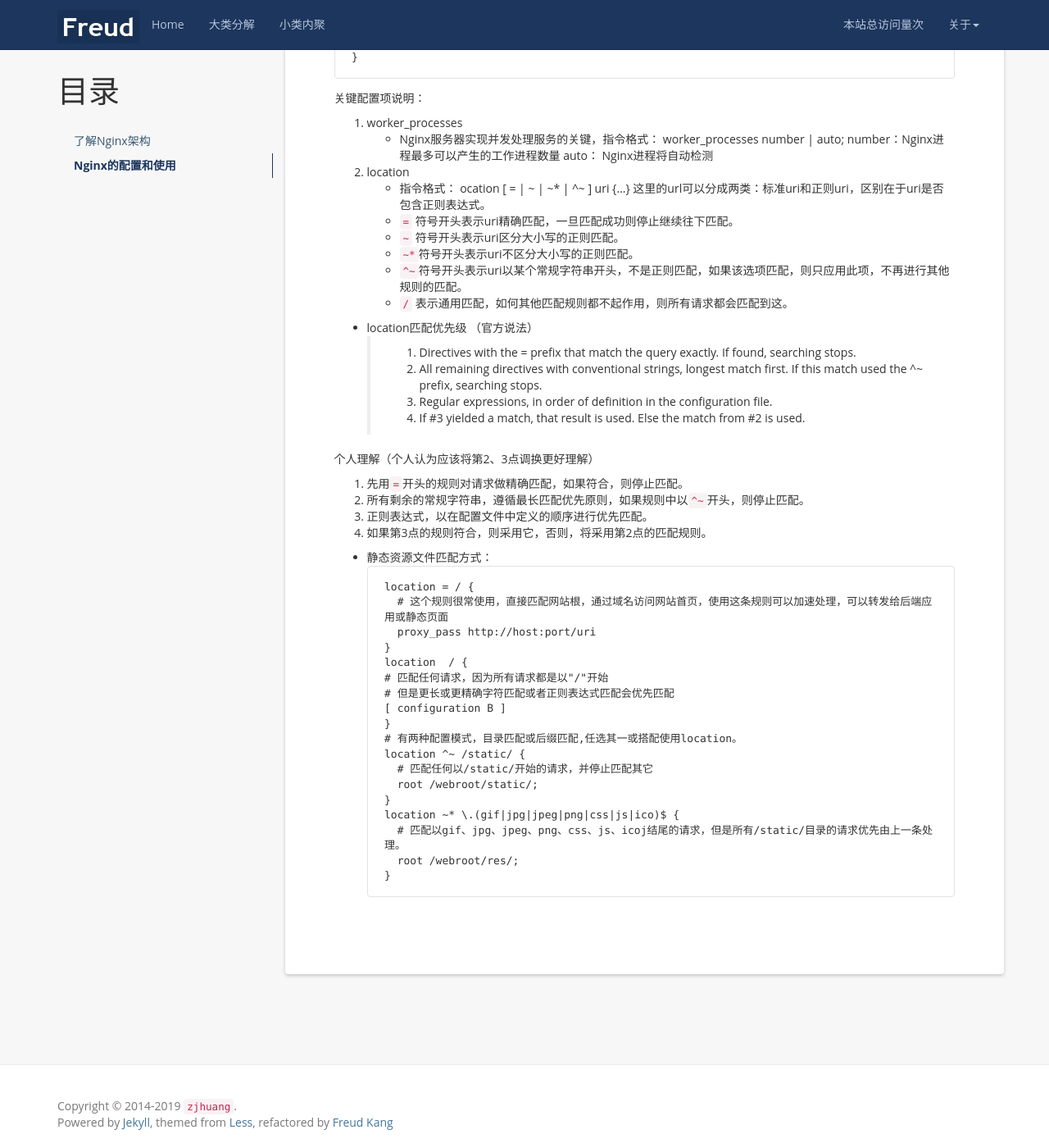
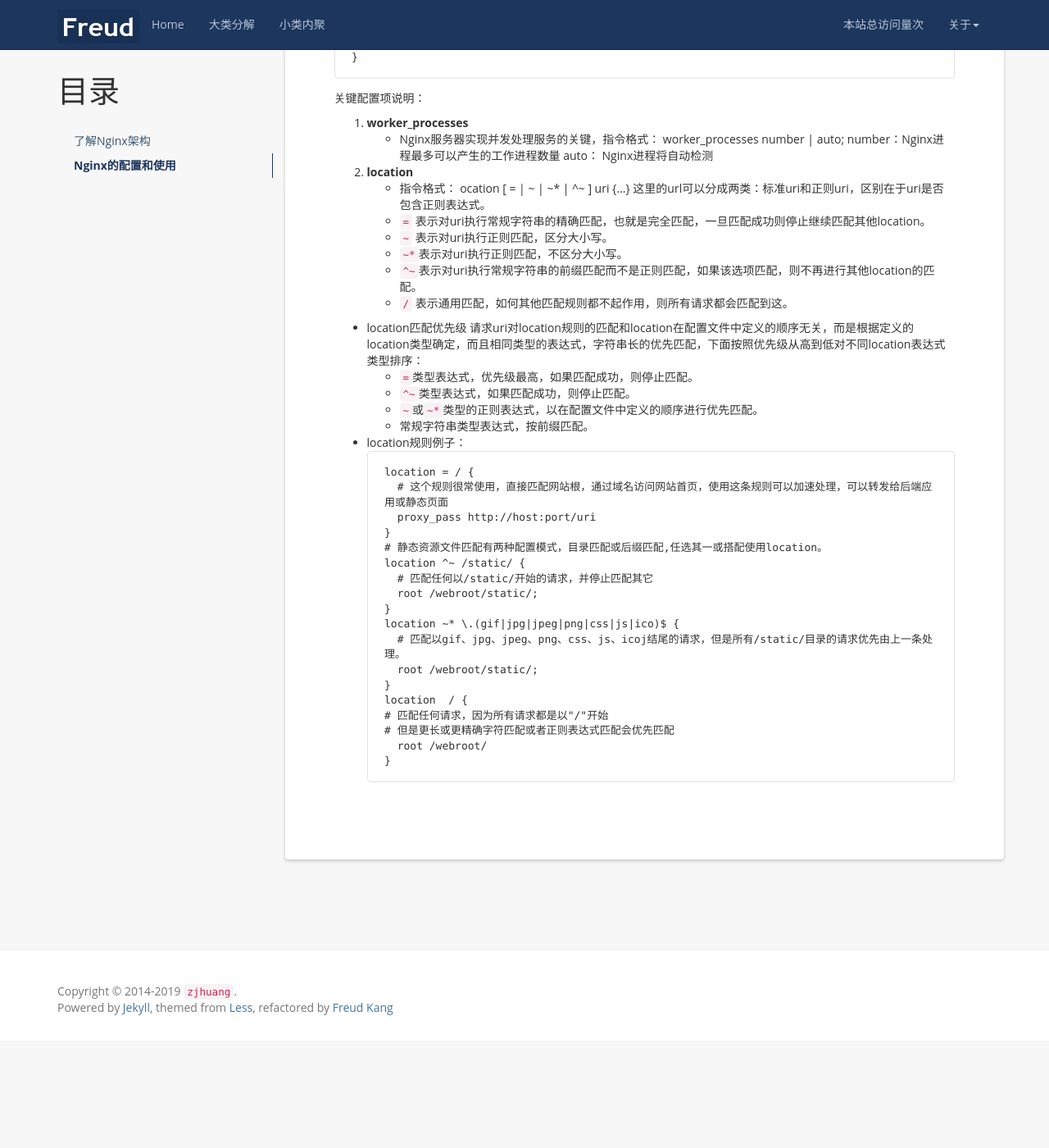
Before and after one commit to kwilove/kwilove.github.io.Jekyll, a Jekyll site: the page built from _posts/2019-03-28-Nginx核心配置讲解与实践.md, in a window 1280 px wide and 1400 px high, scrolled down 4829 px. Shown: the whole window at 82% size. Built offline with Jekyll 4.4.1, drawn with Linux system fonts in a browser that asks for light colours; nearby versions of some CDN libraries; a script that is not in the unit is left out; comment, search, counter and statistics services are not loaded; after the commit the page ends 6098 px from its top, so only the background shows below that.

Commit message:
修改文章《Nginx核心配置讲解与实践》

````diff
--- a/_posts/2019-03-28-Nginx核心配置讲解与实践.md
+++ b/_posts/2019-03-28-Nginx核心配置讲解与实践.md
@@ -176,54 +176,48 @@ http {
 ```
 关键配置项说明：
 
-1. worker_processes
+1. **worker_processes**
 * Nginx服务器实现并发处理服务的关键，指令格式：
 worker_processes number | auto;
 number：Nginx进程最多可以产生的工作进程数量
 auto：  Nginx进程将自动检测
 
-2. location
+2. **location**
 * 指令格式：
 ocation [ = | ~ | ~* | ^~ ] uri {...}
 这里的url可以分成两类：标准uri和正则uri，区别在于uri是否包含正则表达式。
-* `=` 符号开头表示uri精确匹配，一旦匹配成功则停止继续往下匹配。
-* `~` 符号开头表示uri区分大小写的正则匹配。
-* `~*`符号开头表示uri不区分大小写的正则匹配。
-* `^~`符号开头表示uri以某个常规字符串开头，不是正则匹配，如果该选项匹配，则只应用此项，不再进行其他规则的匹配。
+* `=` 表示对uri执行常规字符串的精确匹配，也就是完全匹配，一旦匹配成功则停止继续匹配其他location。
+* `~` 表示对uri执行正则匹配，区分大小写。
+* `~*`表示对uri执行正则匹配，不区分大小写。
+* `^~`表示对uri执行常规字符串的前缀匹配而不是正则匹配，如果该选项匹配，则不再进行其他location的匹配。
 * `/` 表示通用匹配，如何其他匹配规则都不起作用，则所有请求都会匹配到这。
 <!-- * 建议书写顺序：`location = uri` > `location 完整uri` > `location ^~ uri` > `location ~/~* uri` > `loocation 部分起始uri` > `location /`。 -->
 
 * location匹配优先级
-（官方说法）
-> 1. Directives with the = prefix that match the query exactly. If found, searching stops.
-> 2. All remaining directives with conventional strings, longest match first. If this match used the ^~ prefix, searching stops.
-> 3. Regular expressions, in order of definition in the configuration file.
-> 4. If #3 yielded a match, that result is used. Else the match from #2 is used.
+请求uri对location规则的匹配和location在配置文件中定义的顺序无关，而是根据定义的location类型确定，而且相同类型的表达式，字符串长的优先匹配，下面按照优先级从高到低对不同location表达式类型排序：
+  * `=`类型表达式，优先级最高，如果匹配成功，则停止匹配。
+  * `^~`类型表达式，如果匹配成功，则停止匹配。
+  * `~`或`~*`类型的正则表达式，以在配置文件中定义的顺序进行优先匹配。
+  * 常规字符串类型表达式，按前缀匹配。
 
-个人理解（个人认为应该将第2、3点调换更好理解）
-1. 先用`=`开头的规则对请求做精确匹配，如果符合，则停止匹配。
-2. 所有剩余的常规字符串，遵循最长匹配优先原则，如果规则中以`^~`开头，则停止匹配。
-3. 正则表达式，以在配置文件中定义的顺序进行优先匹配。
-4. 如果第3点的规则符合，则采用它，否则，将采用第2点的匹配规则。
-
-* 静态资源文件匹配方式：
+* location规则例子：
 ```
 location = / {
     # 这个规则很常使用，直接匹配网站根，通过域名访问网站首页，使用这条规则可以加速处理，可以转发给后端应用或静态页面
     proxy_pass http://host:port/uri
 }
-location  / {
-  # 匹配任何请求，因为所有请求都是以"/"开始
-  # 但是更长或更精确字符匹配或者正则表达式匹配会优先匹配
-  [ configuration B ]
-}
-# 有两种配置模式，目录匹配或后缀匹配,任选其一或搭配使用location。
+# 静态资源文件匹配有两种配置模式，目录匹配或后缀匹配,任选其一或搭配使用location。
 location ^~ /static/ {
     # 匹配任何以/static/开始的请求，并停止匹配其它
     root /webroot/static/;
 }
 location ~* \.(gif|jpg|jpeg|png|css|js|ico)$ {
     # 匹配以gif、jpg、jpeg、png、css、js、icoj结尾的请求，但是所有/static/目录的请求优先由上一条处理。
-    root /webroot/res/;
+    root /webroot/static/;
+}
+location  / {
+  # 匹配任何请求，因为所有请求都是以"/"开始
+  # 但是更长或更精确字符匹配或者正则表达式匹配会优先匹配
+    root /webroot/
 }
 ```
````
